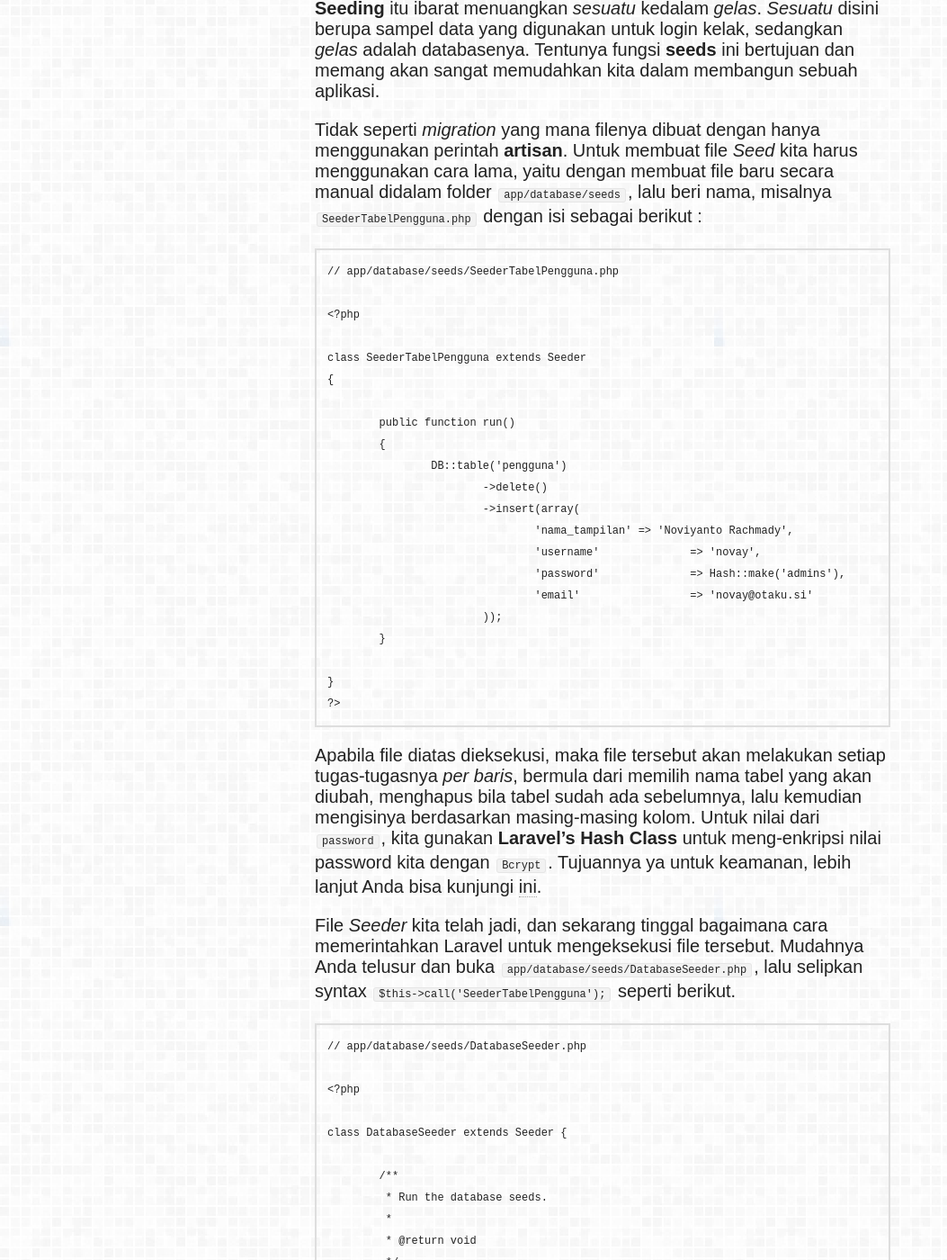
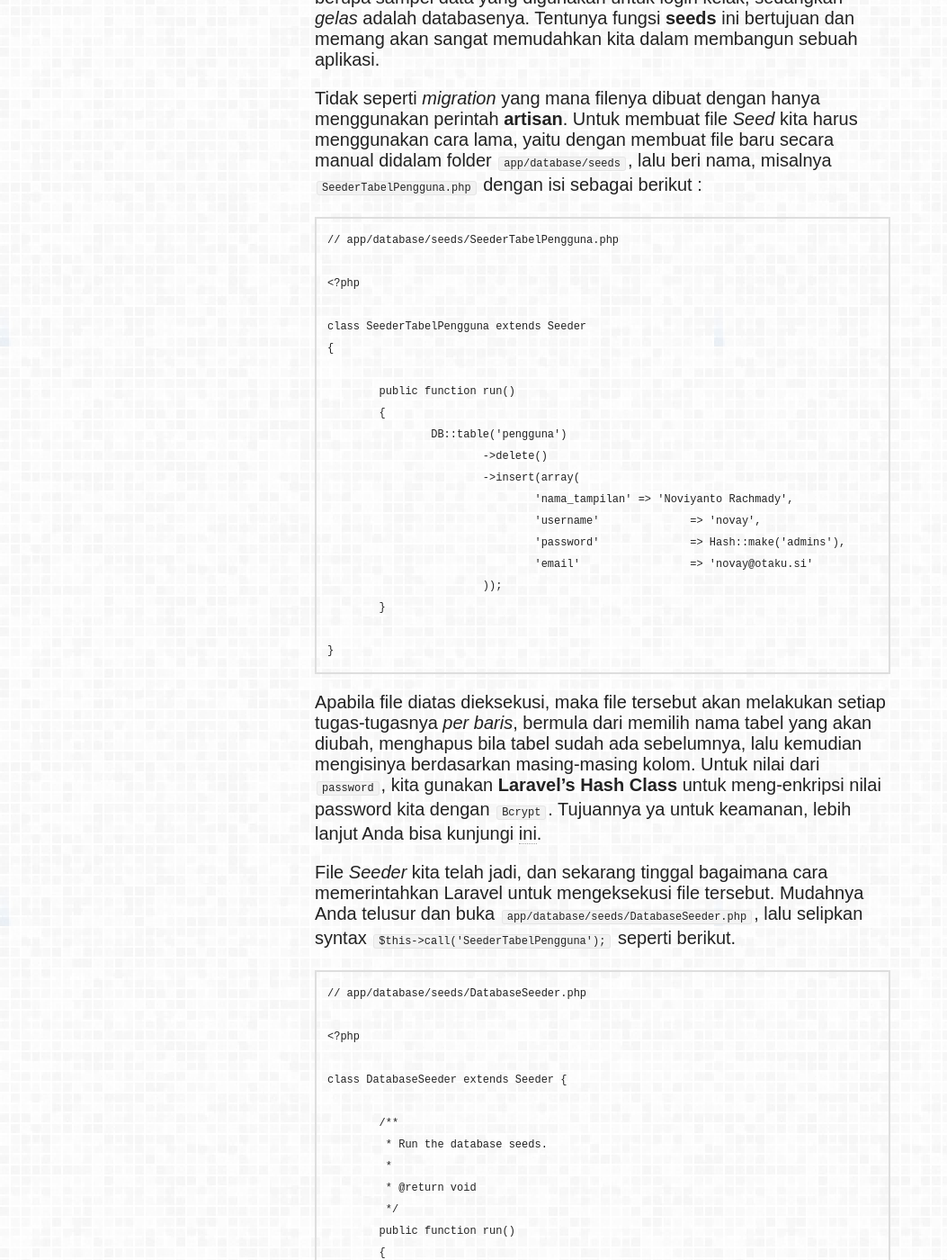
Before and after one commit to novay/novay.github.io, a Jekyll site: the page built from _posts/2013-04-03-membuat-autentikasi-login-laravel-bagian-1.md, in a window 1280 px wide and 1400 px high, scrolled down 4767 px. Shown: the whole window at 90% size, without its empty margins (0-1053 px from the left). Built offline with Jekyll 4.4.1, drawn with Linux system fonts in a browser that asks for light colours; nearby versions of some CDN libraries; some web fonts are replaced; comment, search, counter and statistics services are not loaded; some of the changed text lies outside the part shown.

Commit message:
Lagi coba

````diff
--- a/_posts/2013-04-03-membuat-autentikasi-login-laravel-bagian-1.md
+++ b/_posts/2013-04-03-membuat-autentikasi-login-laravel-bagian-1.md
@@ -33,12 +33,12 @@
 
 Perhatikan dialog antara dua bocah berikut :
 
-* Mayu = Database di sistem ini gunanya untuk apa ya?
-* Miku = Mari berkhayal, kira-kira yang akan di autentikasi itu apa?
-* Mayu = *username* dan *password*
-* Miku = Oke, sekarang bagaimana agar proses autentikasi itu bisa dilakukan?
-* Mayu = *lakukan proses pencocokan dengan "data yang sudah ada"*.
-* Miku = Itu artinya kita butuh *data yang sudah ada* yang selanjutnya akan kita tampung kedalam wadah yang namanya database.
+	Mayu = Database di sistem ini gunanya untuk apa ya?
+	Miku = Mari berkhayal, kira-kira yang akan di autentikasi itu apa?
+	Mayu = *username* dan *password*
+	Miku = Oke, sekarang bagaimana agar proses autentikasi itu bisa dilakukan?
+	Mayu = *lakukan proses pencocokan dengan "data yang sudah ada"*.
+	Miku = Itu artinya kita butuh *data yang sudah ada* yang selanjutnya akan kita tampung kedalam wadah yang namanya database.
 
 Bisa dipahami? Kalau belum baca ulang dialognya.
 
@@ -140,59 +140,53 @@
 
 Tidak seperti *migration* yang mana filenya dibuat dengan hanya menggunakan perintah **artisan**. Untuk membuat file *Seed* kita harus menggunakan cara lama, yaitu dengan membuat file baru secara manual didalam folder `app/database/seeds`, lalu beri nama, misalnya `SeederTabelPengguna.php` dengan isi sebagai berikut :
 
-```
-// app/database/seeds/SeederTabelPengguna.php
+	// app/database/seeds/SeederTabelPengguna.php
 
-<?php
+	<?php
 
-class SeederTabelPengguna extends Seeder
-{
+	class SeederTabelPengguna extends Seeder
+	{
 
-	public function run()
-	{
-		DB::table('pengguna')
-			->delete()
-			->insert(array(
-				'nama_tampilan' => 'Noviyanto Rachmady',
-				'username'		=> 'novay',
-				'password'		=> Hash::make('admins'),
-				'email'			=> 'novay@otaku.si'
-			));
+		public function run()
+		{
+			DB::table('pengguna')
+				->delete()
+				->insert(array(
+					'nama_tampilan' => 'Noviyanto Rachmady',
+					'username'		=> 'novay',
+					'password'		=> Hash::make('admins'),
+					'email'			=> 'novay@otaku.si'
+				));
+		}
+
 	}
-
-}
-?>
-```
 
 Apabila file diatas dieksekusi, maka file tersebut akan melakukan setiap tugas-tugasnya *per baris*, bermula dari memilih nama tabel yang akan diubah, menghapus bila tabel sudah ada sebelumnya, lalu kemudian mengisinya berdasarkan masing-masing kolom. Untuk nilai dari `password`, kita gunakan **Laravel's Hash Class** untuk meng-enkripsi nilai password kita dengan `Bcrypt`. Tujuannya ya untuk keamanan, lebih lanjut Anda bisa kunjungi [ini](http://laravel.com/docs/security).
 
 File *Seeder* kita telah jadi, dan sekarang tinggal bagaimana cara memerintahkan Laravel untuk mengeksekusi file tersebut. Mudahnya Anda telusur dan buka `app/database/seeds/DatabaseSeeder.php`, lalu selipkan syntax `$this->call('SeederTabelPengguna');` seperti berikut.
 
-```
-// app/database/seeds/DatabaseSeeder.php
+	// app/database/seeds/DatabaseSeeder.php
 
-<?php
+	<?php
 
-class DatabaseSeeder extends Seeder {
+	class DatabaseSeeder extends Seeder {
 
-	/**
-	 * Run the database seeds.
-	 *
-	 * @return void
-	 */
-	public function run()
-	{
-		Eloquent::unguard();
+		/**
+		 * Run the database seeds.
+		 *
+		 * @return void
+		 */
+		public function run()
+		{
+			Eloquent::unguard();
 
-		// $this->call('UserTableSeeder');
+			// $this->call('UserTableSeeder');
 
-		$this->call('SeederTabelPengguna');
+			$this->call('SeederTabelPengguna');
+
+		}
 
 	}
-
-}
-?>
-```
 
 File **Seeder** telah berhasil dibuat. Dan langkah tersisa hanya tinggal menumpahkan *sesuatu* ini kedalam *botol* dengan cara:
 
````
